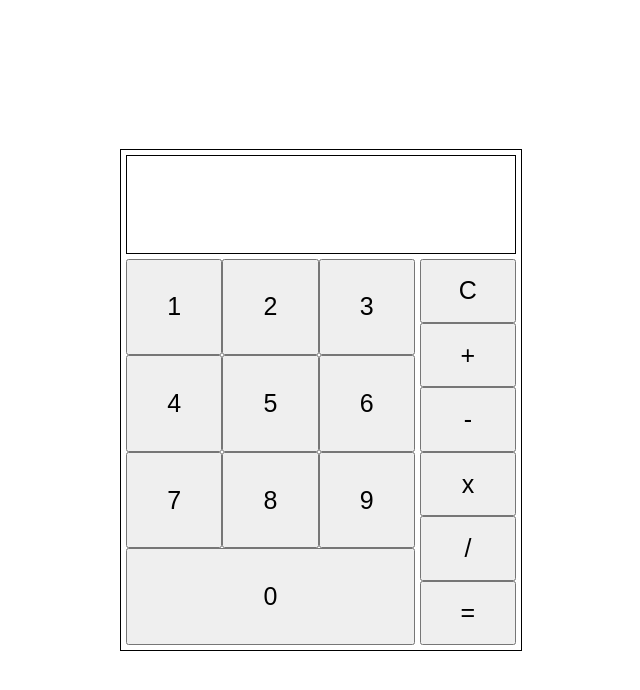
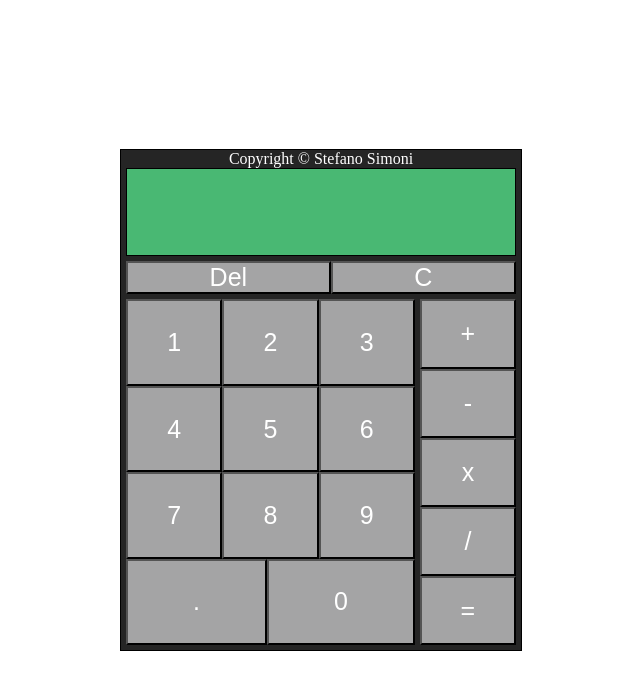
Before and after one commit to StefanoSimoni/Proyecto-Calculator, a plain HTML site: page index.html in a window 1280 px wide. Shown: the whole page, without its empty margins (319-959 px from the left). Drawn offline with Linux system fonts and the light colour scheme.

Commit message:
Commit 5
Nuevo boton para eliminar un numero o valor incorrento y nuevo boton para trabajar con valores decimales. Ademas, actualizacion en el diseño de la calculadora.

```diff
--- a/index.html
+++ b/index.html
@@ -8,7 +8,12 @@
 </head>
 <body>
     <div id="calculator" class="calculator">
+        <div class="headerFooter">Copyright © Stefano Simoni</div>
         <div id="resultScreen" class="resultScreen"></div>
+        <div id="clearKeyboard" class="clearKeyboard">
+            <button id="keyDlt">Del</button>
+            <button id="keyC">C</button>
+        </div>
         <div id="keyboard" class="keyboard">
             <div id="numericKeyboard" class="numericKeyboard">
                 <div id="firstLine" class="firstLine">
@@ -27,11 +32,11 @@
                     <button id="key9">9</button>
                 </div>
                 <div id="fourthLine" class="fourthLine">
+                    <button id="key.">.</button>
                     <button id="key0">0</button>
                 </div>
             </div>
             <div id="operatorsColumn" class="operatorsColumn">
-                <button id="keyDlt">C</button>
                 <button id="key+">+</button>
                 <button id="key-">-</button>
                 <button id="key*">x</button>
--- a/main.js
+++ b/main.js
@@ -8,28 +8,28 @@ const fillScreen = () => {
     let numbers = []
     keys.forEach((key) => {
         key.addEventListener("click", () => {
-            if((key.textContent != "C") && (key.textContent != "=")) {
+            if((key.textContent != "C") && (key.textContent != "=") && (key.textContent != "Del")) {
                 if((key.textContent != "+") && (key.textContent != "-") && (key.textContent != "x") && (key.textContent != "/")) {
                     numbers.push(key.textContent)
                     resultScreen.textContent = numbers.join("")
                 } else {
                     if(firstNumber == 0) {
-                        firstNumber = parseInt(numbers.join(""))
+                        firstNumber = parseFloat(numbers.join(""))
                         resultScreen.innerHTML = ""
                         numbers = []
                         operator = key.textContent
                     } else {
                         if(firstNumber != 0) {
-                            secondNumber = parseInt(numbers.join(""))
+                            secondNumber = parseFloat(numbers.join(""))
                             numbers = []
                         }
-                        let operation = operate(firstNumber, operator, secondNumber);
-                        firstNumber = operation;
-                        operator = key.textContent;
-                        secondNumber = 0;
+                        let operation = Number(operate(firstNumber, operator, secondNumber).toFixed(2))
+                        firstNumber = operation
+                        operator = key.textContent
+                        secondNumber = 0
                         resultScreen.innerHTML = ""
                         numbers = []
-                        resultScreen.textContent = firstNumber;
+                        resultScreen.textContent = firstNumber
                     }
                 }
             } else if(key.textContent == "C") {
@@ -41,16 +41,18 @@ const fillScreen = () => {
                 //RESOLVER EL PROBLEMA DEL ENCADENAMIENTO DE OPERACIONES UNA VEZ QUE SE APRIETA "="
             } else if(key.textContent == "=") {
                 if(firstNumber != 0) {
-                    secondNumber = parseInt(numbers.join(""))
+                    secondNumber = parseFloat(numbers.join(""))
                     numbers = []
                 }
                 resultScreen.innerHTML = ""
-                let operation = operate(firstNumber, operator, secondNumber)
+                let operation = Number(operate(firstNumber, operator, secondNumber).toFixed(2))
                 resultScreen.textContent = operation
                 firstNumber = operation
                 operator = ""
-                console.log(operator)
                 secondNumber = 0
+            } else if(key.textContent == "Del") {
+                numbers.pop()
+                resultScreen.textContent = numbers.join("")
             }
         })
     })
--- a/style.css
+++ b/style.css
@@ -19,15 +19,20 @@ body {
     border: 1px solid black;
     width: 400px;
     height: 500px;
+    background-color: rgb(37, 37, 37);
+}
+
+.headerFooter {
+    color: white;
 }
 
 .resultScreen {
     width: 388px;
     height: 100px;
     border: 1px solid black;
-    margin-top: 5px;
     font-size: 50px;
-    line-height: 90px;
+    line-height: 80px;
+    background-color: rgb(73, 184, 115);
 }
 
 .keyboard {
@@ -37,6 +42,21 @@ body {
     padding-top: 5px;
     padding-bottom: 5px;
     gap: 5px;
+}
+
+.clearKeyboard {
+    display: flex;
+    flex: 1;
+    width: 390px;
+    height: 400px;
+    padding-top: 5px;
+}
+
+.clearKeyboard button {
+    flex-grow: 1;
+    font-size: 25px;
+    background-color: rgb(164, 164, 165);
+    color: white;
 }
 
 .numericKeyboard {
@@ -53,6 +73,8 @@ body {
 .firstLine button {
     flex-grow: 1;
     font-size: 25px;
+    background-color: rgb(164, 164, 165);
+    color: white;
 }
 
 .secondLine {
@@ -63,6 +85,8 @@ body {
 .secondLine button {
     flex-grow: 1;
     font-size: 25px;
+    background-color: rgb(164, 164, 165);
+    color: white;
 }
 
 .thirdLine {
@@ -73,6 +97,8 @@ body {
 .thirdLine button {
     flex-grow: 1;
     font-size: 25px;
+    background-color: rgb(164, 164, 165);
+    color: white;
 }
 
 .fourthLine {
@@ -83,6 +109,8 @@ body {
 .fourthLine button {
     flex-grow: 1;
     font-size: 25px;
+    background-color: rgb(164, 164, 165);
+    color: white;
 }
 
 .operatorsColumn {
@@ -94,4 +122,6 @@ body {
 .operatorsColumn button {
     flex: 1;
     font-size: 25px;
+    background-color: rgb(164, 164, 165);
+    color: white;
 }
```
